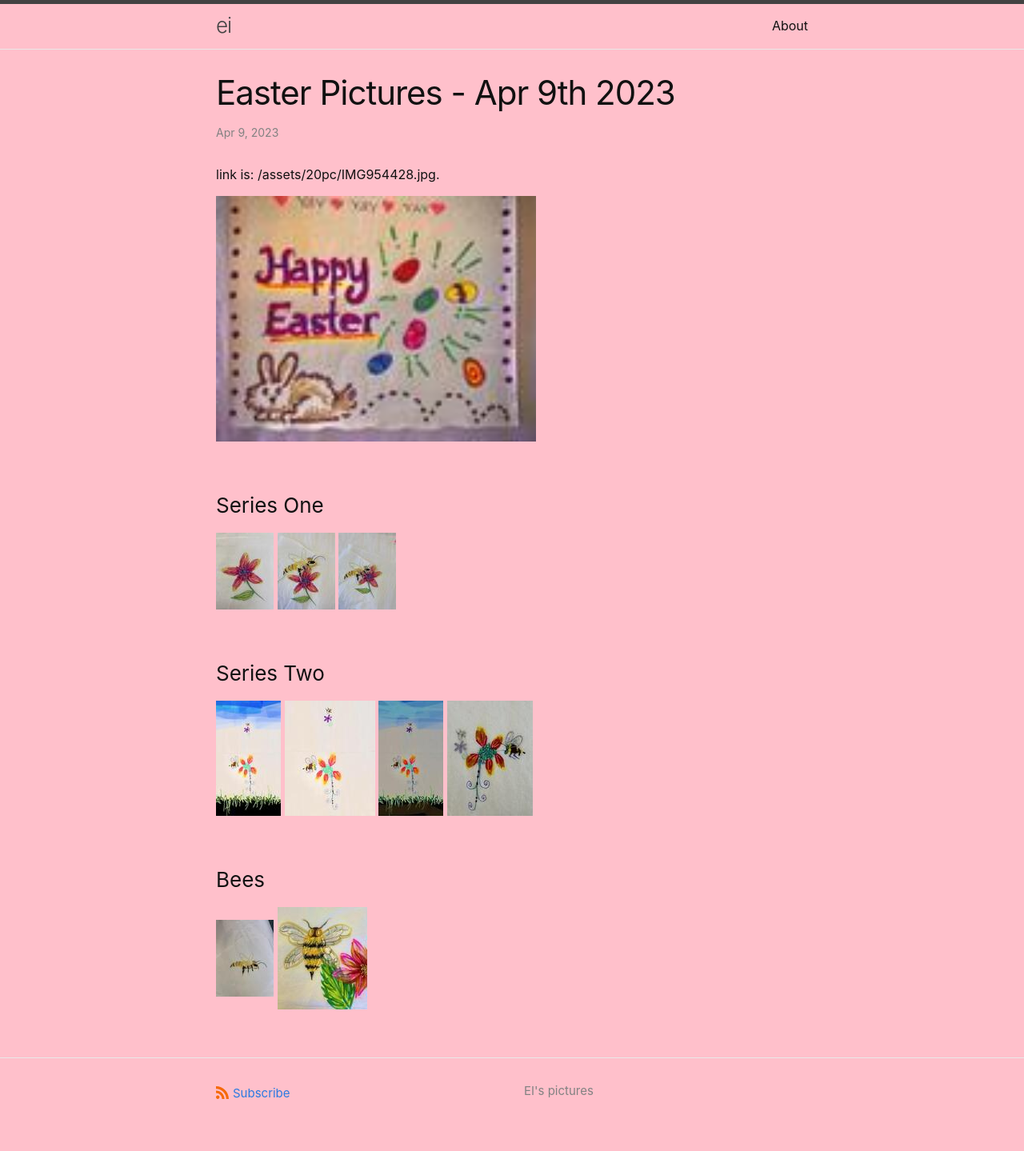
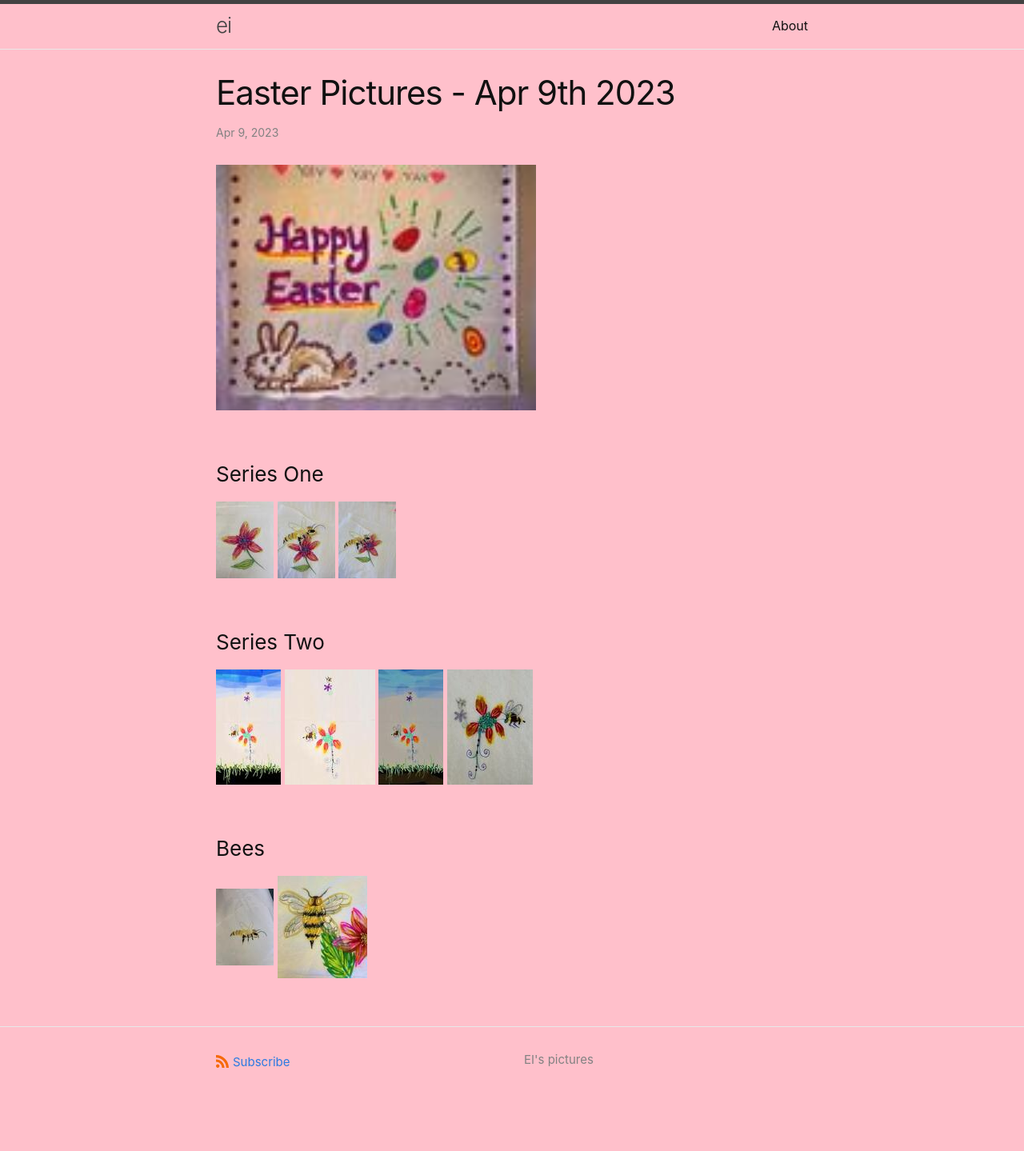
Before and after one commit to gaminax/ei, a Jekyll site: the page built from _posts/2023-04-09-easter-pictures.markdown, in a window 1280 px wide. Shown: the whole page at 80% size. Built offline with Jekyll 4.4.1, drawn with Linux system fonts in a browser that asks for light colours; after the commit the page ends 1400 px from its top, so only the background shows below that.

Commit message:
add relative_url

```diff
--- a/_posts/2023-04-09-easter-pictures.markdown
+++ b/_posts/2023-04-09-easter-pictures.markdown
@@ -9,21 +9,19 @@ categories: pictures update bees
 body { background-color: pink; }
 </style>
 
-link is: {% link /assets/20pc/IMG954428.jpg %}.
-
-<img src="{% link /assets/20pc/IMG954428.jpg %}" alt="Easter" width="400"/>
+<img src="{{ "/assets/20pc/IMG954428.jpg" | relative_url }}" alt="Easter" width="400"/>
 
 ### Series One
-<img src="{% link /assets/20pc/IMG954383.jpg %}" alt="pic383" />
-<img src="{% link /assets/20pc/IMG954384.jpg %}" alt="pic384" />
-<img src="{% link /assets/20pc/IMG954385.jpg %}" alt="pic385" />
+<img src="{{ "/assets/20pc/IMG954383.jpg" | relative_url }}" alt="pic383" />
+<img src="{{ "/assets/20pc/IMG954384.jpg" | relative_url }}" alt="pic384" />
+<img src="{{ "/assets/20pc/IMG954385.jpg" | relative_url }}" alt="pic385" />
 
 ### Series Two
-<img src="{% link /assets/20pc/IMG954430.jpg %}" alt="pic430" />
-<img src="{% link /assets/20pc/IMG954429.jpg %}" alt="pic429" />
-<img src="{% link /assets/20pc/IMG954431.jpg %}" alt="pic431" />
-<img src="{% link /assets/20pc/IMG954427.jpg %}" alt="pic427" />
+<img src="{{ "/assets/20pc/IMG954430.jpg" | relative_url }}" alt="pic430" />
+<img src="{{ "/assets/20pc/IMG954429.jpg" | relative_url }}" alt="pic429" />
+<img src="{{ "/assets/20pc/IMG954431.jpg" | relative_url }}" alt="pic431" />
+<img src="{{ "/assets/20pc/IMG954427.jpg" | relative_url }}" alt="pic427" />
 
 ### Bees
-<img src="{% link /assets/20pc/IMG954382.jpg %}" alt="pic382" />
-<img src="{% link /assets/20pc/IMG954381.jpg %}" alt="pic381" />
+<img src="{{ "/assets/20pc/IMG954382.jpg" | relative_url }}" alt="pic382" />
+<img src="{{ "/assets/20pc/IMG954381.jpg" | relative_url }}" alt="pic381" />
```
